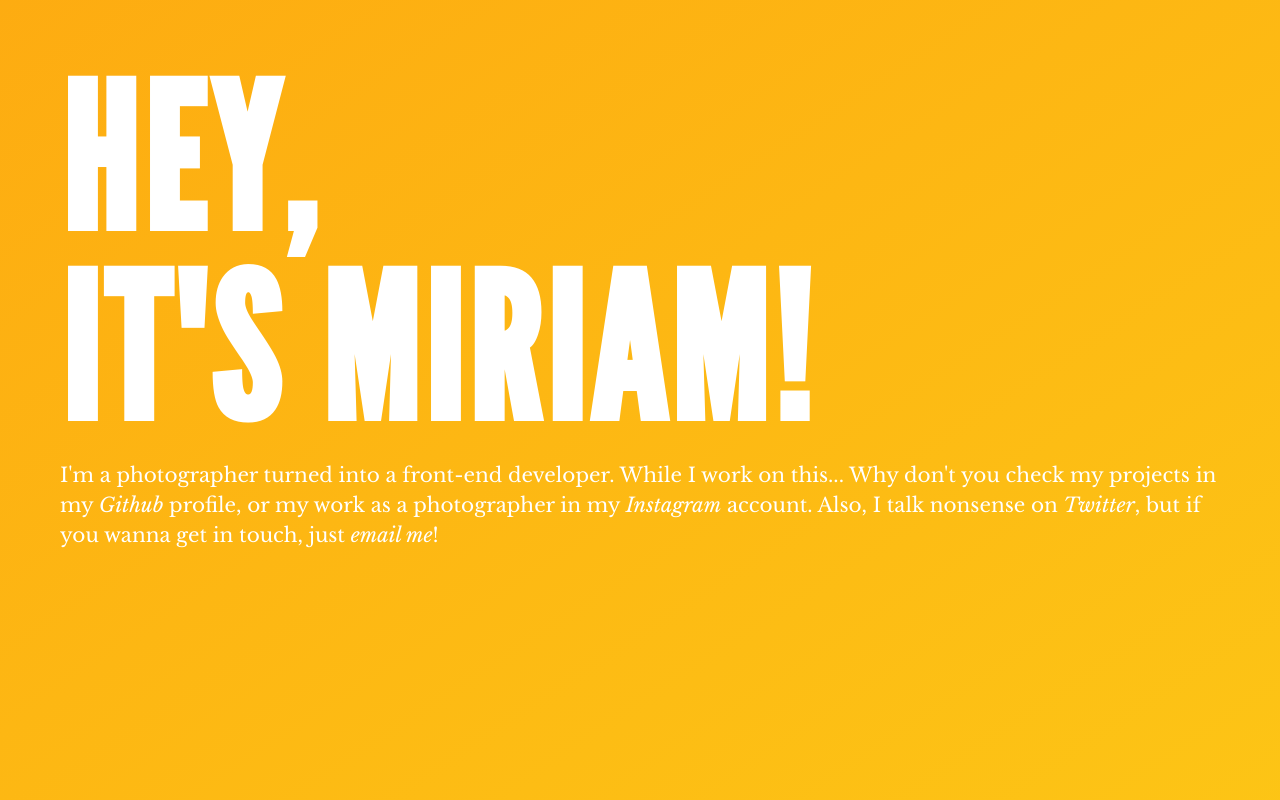
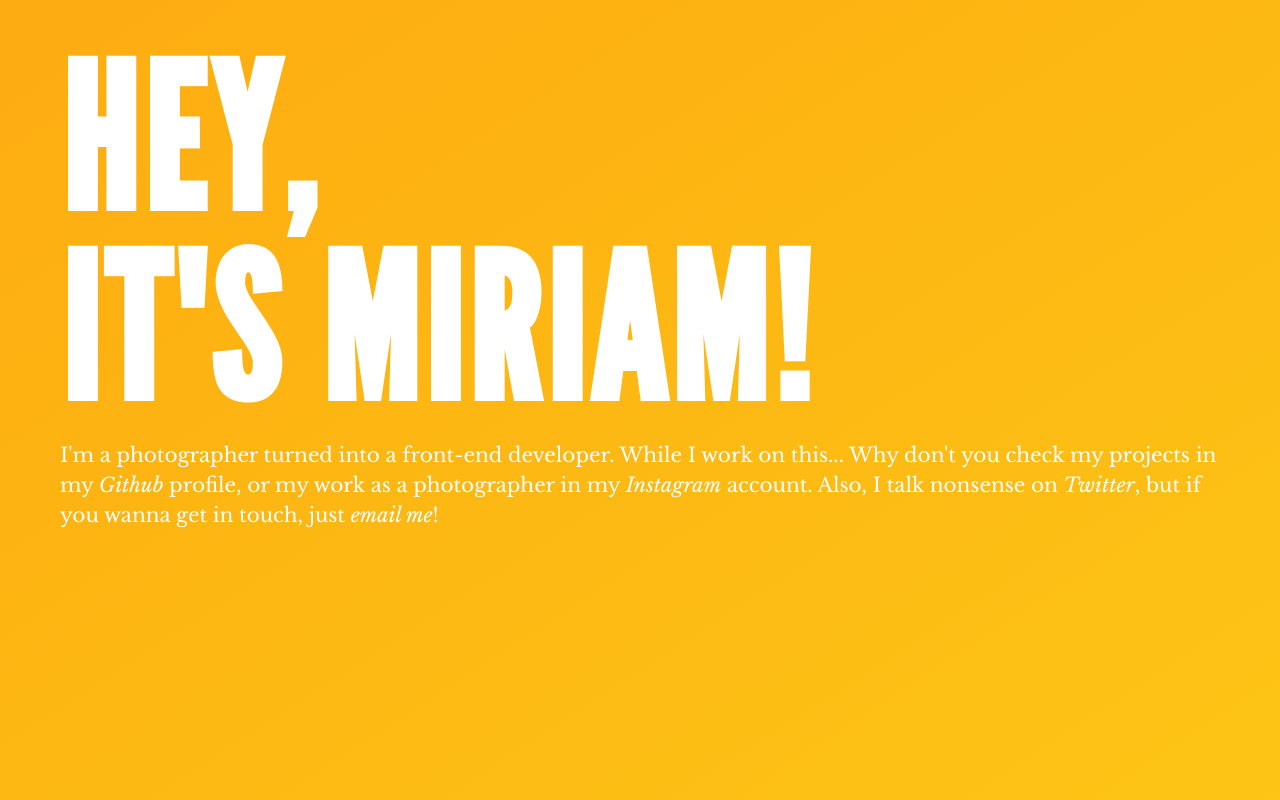
Before and after one commit to miriamschaefer/porfolio, a React app: page / in a window 1280 px wide. Built offline with nearby package versions, Linux system fonts and the light colour scheme.

Commit message:
fix height

```diff
--- a/public/index.html
+++ b/public/index.html
@@ -5,10 +5,7 @@
     <link rel="icon" href="%PUBLIC_URL%/favicon.png" />
     <meta name="viewport" content="width=device-width, initial-scale=1" />
     <meta name="theme-color" content="#000000" />
-    <meta
-      name="description"
-      content="Web site created using create-react-app"
-    />
+    <meta name="description" content="Miriam Schaefer's porfolio" />
 
     <title>Miriam Suárez</title>
   </head>
--- a/src/stylesheets/design/_main.scss
+++ b/src/stylesheets/design/_main.scss
@@ -2,11 +2,11 @@
   color: $color-light;
   font-family: $font-main;
   font-size: rem(20);
-  height: 100vh;
+  min-height: 100vh;
 
   &__title {
     margin: 0 60px 30px 60px;
-    padding-top: 50px;
+    padding-top: 30px;
     text-transform: uppercase;
     font-size: rem(130);
     letter-spacing: 0.03em;
@@ -23,6 +23,7 @@
   }
   &__introduction {
     margin: 0 60px 0 60px;
+    padding-bottom: 30px;
     line-height: 1.5em;
 
     & a {
```
Also changed, not shown: public/favicon.ico (deleted), 1 other file.
